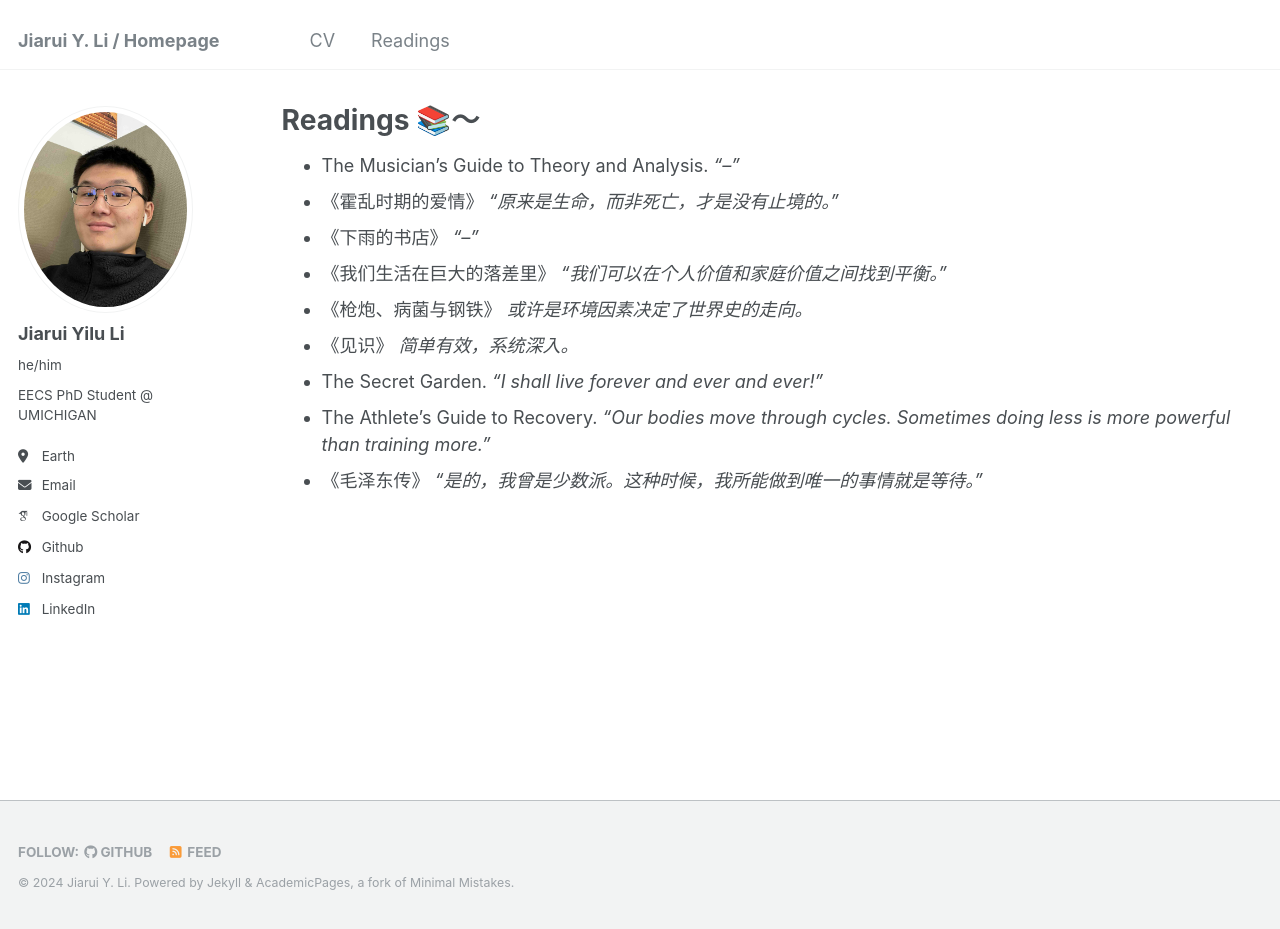
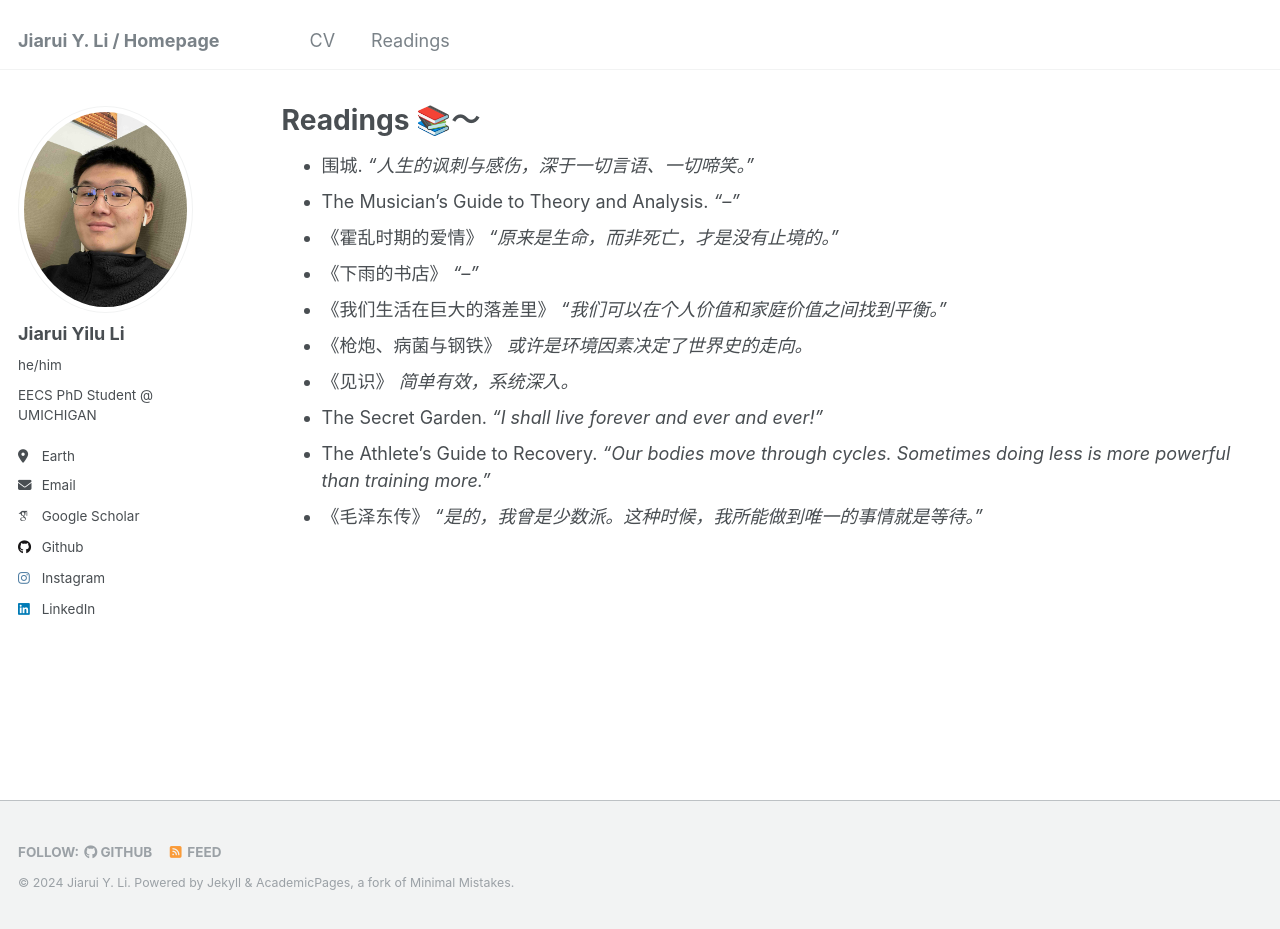
Before and after one commit to yiluli/yiluli.github.io, a Jekyll site: the page built from _pages/readings.md, in a window 1280 px wide and 929 px high. Built offline with Jekyll 4.4.1, drawn with Linux system fonts in a browser that asks for light colours; some web fonts are replaced.

Commit message:
update 围城

```diff
--- a/_pages/readings.md
+++ b/_pages/readings.md
@@ -6,6 +6,7 @@ author_profile: true
 redirect_from:
   - /readings
 ---
+- <span title="钱钟书"> 围城. *“人生的讽刺与感伤，深于一切言语、一切啼笑。”*</span> <br>
 - <span title="Jane Piper Clendinning, Elizabeth West Marvin"> The Musician's Guide to Theory and Analysis. *“--”*</span> <br>
 - <span title="加西亚·马尔克斯">《霍乱时期的爱情》 *“原来是生命，而非死亡，才是没有止境的。”*</span> <br>
 - <span title="日向理惠子">《下雨的书店》 *“--”*</span> <br>
```
